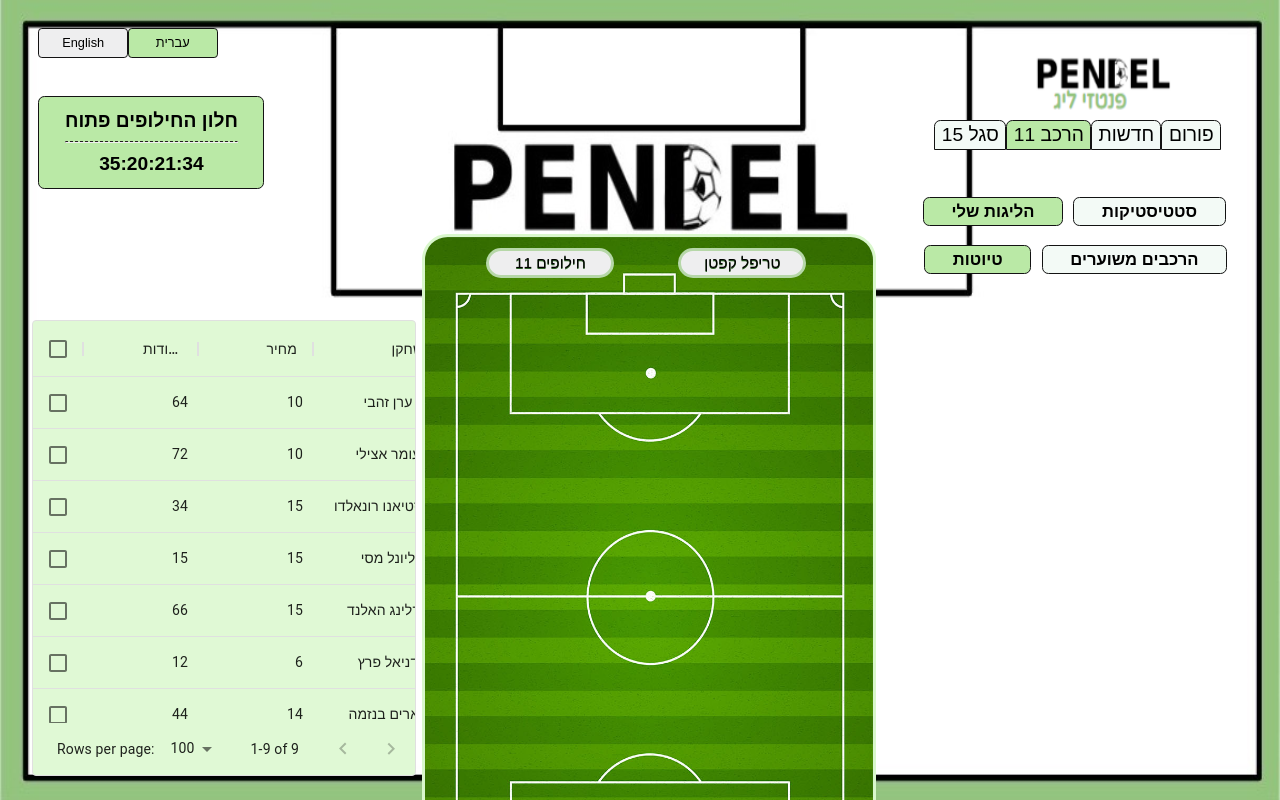
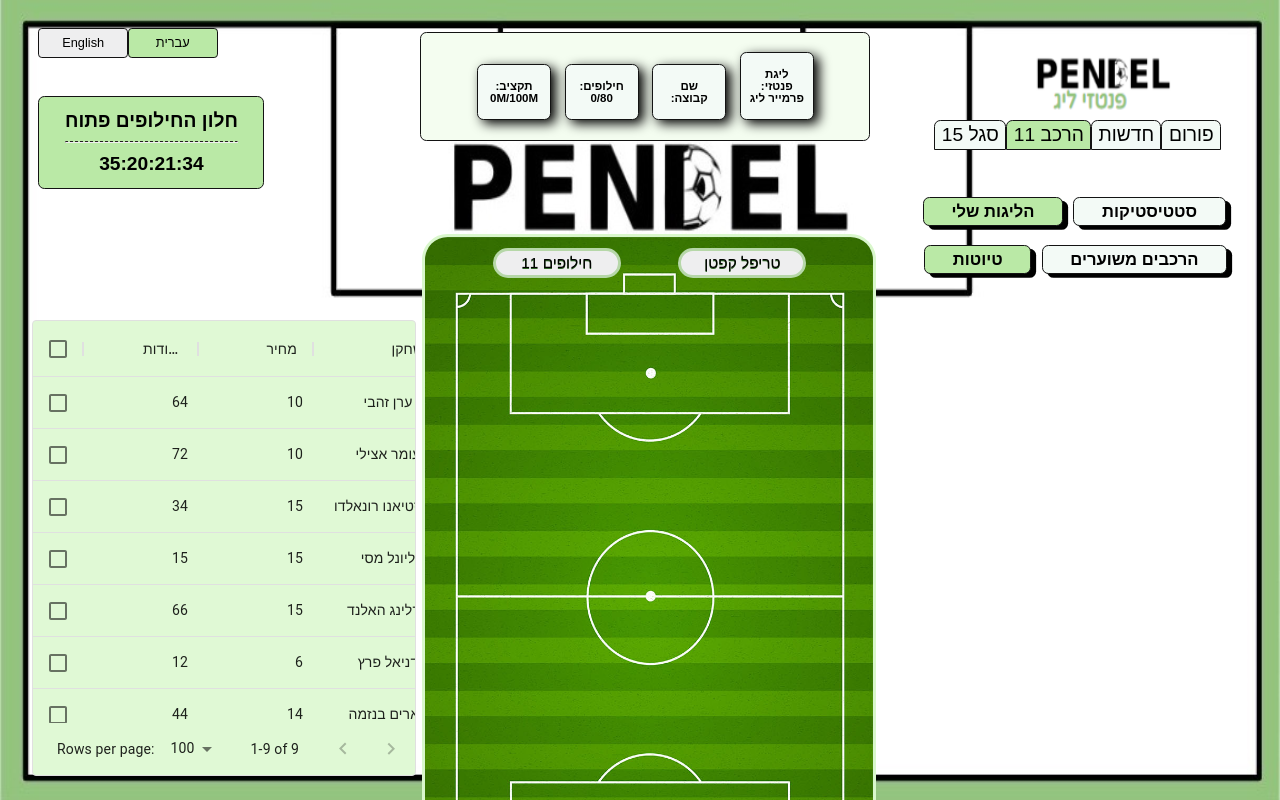
Before and after one commit to stavshay96/my-app, a React (Create React App) app: page /Fantasy in a window 1280 px wide. Shown: the top 800 px of the page. Built offline with nearby package versions, Linux system fonts and the light colour scheme.

Commit message:
start top bar

```diff
--- a/src/components/Fantasy/InfoAndFantasyOptions.css
+++ b/src/components/Fantasy/InfoAndFantasyOptions.css
@@ -29,6 +29,7 @@
     font-size: 1.3vw;
     padding: 1% 8%;
     font-weight: bold;
+    box-shadow: 0.4vw 0.3vw rgb(0, 0, 0);
     /*text-decoration: none;*/
 }
 
--- a/src/components/Fantasy/SpecialChips.jsx
+++ b/src/components/Fantasy/SpecialChips.jsx
@@ -11,7 +11,7 @@
     {
         chipID: 2,
         name: '11 חילופים',
-        style: { position:'absolute', top:'31%', right:'52%',}
+        style: { position:'absolute', top:'31%', right:'51.5%',}
     },
 
 
--- a/src/components/Fantasy/TopBar.css
+++ b/src/components/Fantasy/TopBar.css
@@ -0,0 +1,31 @@
+.btnTopBar {
+    text-align: center;
+    background-color: #f4fdf0;
+    border-radius: 0.5vw;
+    border: 0.15vw solid #131313;
+    display: inline-block;
+    color: #000000;
+    font-family: 'Alef', sans-serif;
+    font-size: 1.5vw;
+    font-weight: bold;
+    padding: 1% 3%;
+    /*text-decoration: none;*/
+    /*width: 7%;*/
+}
+
+.btnItems {
+    margin: 1.8%;
+    text-align: center;
+    background-color: #f3faf6;
+    border-radius: 0.5vw;
+    border: 0.15vw solid #131313;
+    display: inline-block;
+    color: #000000;
+    font-family: 'Alef', sans-serif;
+    font-size: 0.9vw;
+    padding: 4% 2%;
+    font-weight: bold;
+    width: 20%;
+    box-shadow: 0.4vw 0.3vw 0.9vw rgb(0, 0, 0);
+    /*text-decoration: none;*/
+}
--- a/src/components/Fantasy/TopBar.jsx
+++ b/src/components/Fantasy/TopBar.jsx
@@ -1,8 +1,28 @@
-import React from "react";
+import React, { useState } from "react";
+import "./TopBar.css"
+import { Button, ButtonGroup } from "react-bootstrap";
 
 function TopBar()
 {
+    const fantasy = "ליגת פנטזי:";
+    const fantasyName = "פרמייר ליג";
+    const teamName= "שם קבוצה:";
 
+    const subs = "חילופים:";
+    const maxSubs = 80;
+    const [currentSubs, SetCurrentSubs] = useState(0);
+    const budget = "תקציב:";
+    const maxBudget = 100;
+    const [currentBudget, SetCurrentBudget] = useState(0);
+
+    return(
+    <ButtonGroup className="btnTopBar" style={{position:'absolute', top:'4%', right:'32%',  width:'29%'}}>
+        <Button className="btnItems" style={{unicodeBidi:'plaintext',}}>{budget} {currentBudget}M/{maxBudget}M</Button>
+        <Button className="btnItems" style={{unicodeBidi:'plaintext',}}>{subs} {currentSubs}/{maxSubs}</Button>
+        <Button className="btnItems" style={{unicodeBidi:'plaintext',}}>{teamName}</Button>
+        <Button className="btnItems" style={{unicodeBidi:'plaintext',}}>{fantasy} {fantasyName}</Button>
+    </ButtonGroup>
+    )
 }
 
 export default TopBar;
```
